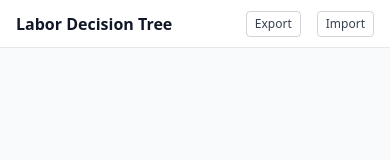
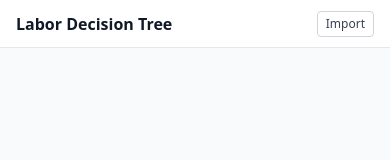
Before and after one commit to kmwcdev/DecisionTree, a React (Vite) app: page / in a window 390 px wide. Shown: the top 160 px of the page. Built offline with nearby package versions, Linux system fonts and the light colour scheme.

Commit message:
Hide export button on mobile

```diff
--- a/src/components/layout/AppHeader.tsx
+++ b/src/components/layout/AppHeader.tsx
@@ -100,7 +100,7 @@ export function AppHeader() {
         </button>
       )}
 
-      <Button variant="secondary" size="sm" onClick={handleExport}>
+      <Button variant="secondary" size="sm" onClick={handleExport} className="hidden sm:inline-flex">
         Export
       </Button>
       <Button variant="secondary" size="sm" onClick={() => fileInputRef.current?.click()}>
```
